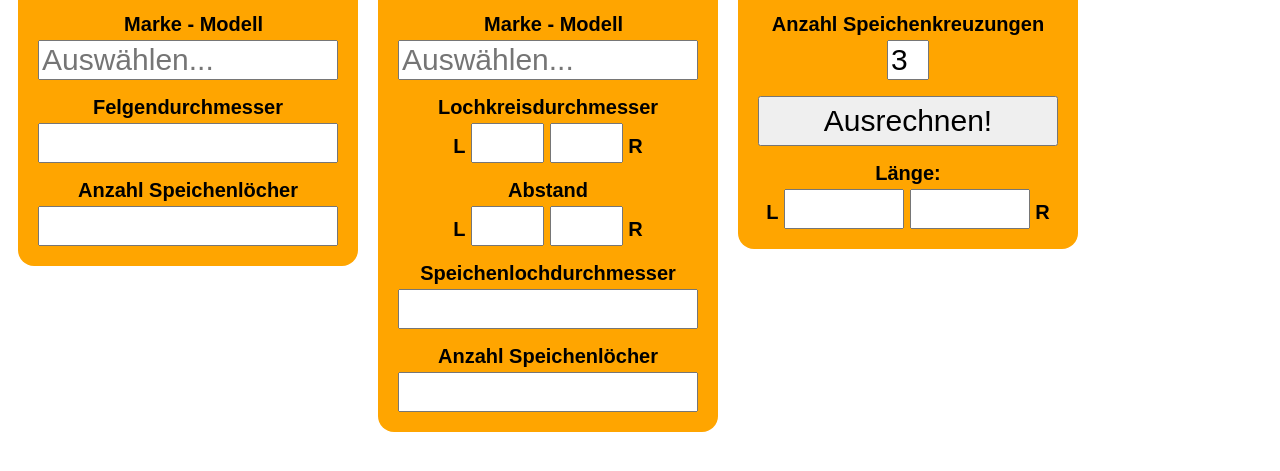
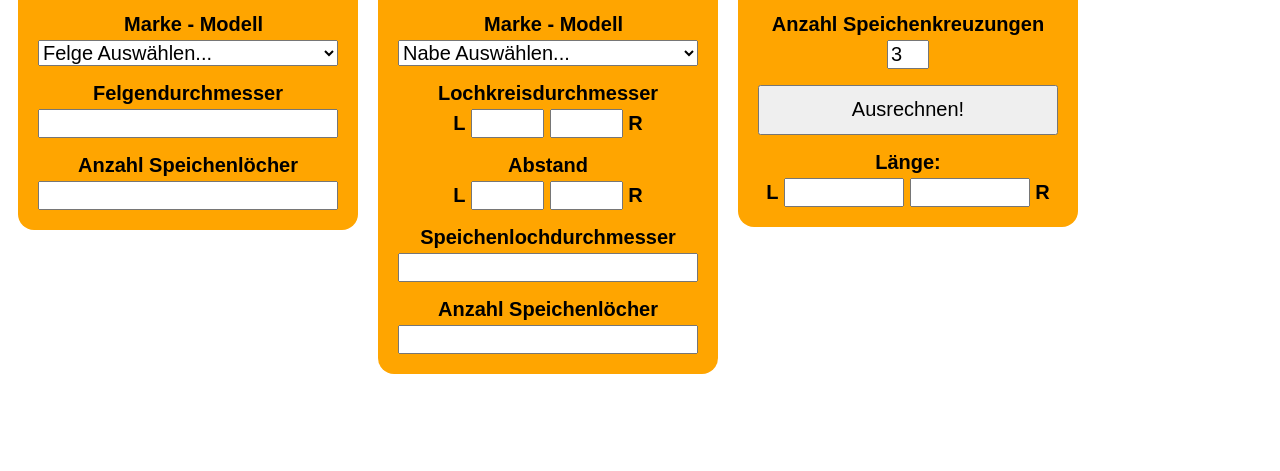
Before and after one commit to GladOSkar/SpeiLang-2, a plain HTML site: page OFFLINE_READONLY/SpeiLang.html in a window 1280 px wide. Shown: the part 143-614 px from the top of the page. Drawn offline with Linux system fonts and the light colour scheme.

Commit message:
corrected unicode chars in db, more functionality

```diff
--- a/OFFLINE_READONLY/SpeiLang.html
+++ b/OFFLINE_READONLY/SpeiLang.html
@@ -7,12 +7,12 @@
 		<div class="forms">
 			<h1>Felge</h1>
 			<h3>&nbsp;&nbsp;Marke - Modell</h3>
-			<input type="text" id="felgenfeld" placeholder="Auswählen..." list="felgenliste">
-				 <datalist id="felgenliste">
-					<option value="ALESA 9021, 622x21">
-					<option value="ALESA 913, 622x13 V- Profil">
-					<option value="ALEX AL-DA 16, 622x17mm, V- Profil">
-				 </datalist>
+			<select id="felgenfeld">
+				<option value="">Bitte Auswählen...</option>
+				<option value="ALESA 9021, 622x21">ALESA 9021, 622x21</option>
+				<option value="ALESA 913, 622x13 V- Profil">ALESA 913, 622x13 V- Profil</option>
+				<option value="ALEX AL-DA 16, 622x17mm, V- Profil">ALEX AL-DA 16, 622x17mm, V- Profil</option>
+			</select>
 			<h3>Felgendurchmesser</h3>
 			<input id="val1" type="number">
 			<h3>Anzahl Speichenlöcher</h3>
@@ -21,12 +21,12 @@
 		<div class="forms">
 			<h1>Nabe</h1>
 			<h3>&nbsp;&nbsp;Marke - Modell</h3>
-			<input type="text" id="nabenfeld" placeholder="Auswählen..." list="nabenliste">
-				 <datalist id="nabenliste">
-					<option value="cadabra">
-					<option value="Test">
-					<option value="xD">
-				 </datalist>
+			<select id="nabenfeld">
+				<option value="">Bitte Auswählen...</option>
+				<option value="cadabra">Cadabra</option>
+				<option value="Test">Test</option>
+				<option value="xD">xD</option>
+			</select>
 			<h3>Lochkreisdurchmesser</h3>
 			L&nbsp;<input id="val2" type="number" class="sides">
 				 <input id="val3" type="number" class="sides">&nbsp;R
--- a/OFFLINE_READONLY/main.js
+++ b/OFFLINE_READONLY/main.js
@@ -58,28 +58,82 @@ function calc() {
 	}
 }
 
-document.getElementById("SLbutton").addEventListener("click", calc);
+function findentry(name, typ) {
+	var teil, data
+	if (typ) {
+		data = nabendata;
+	} else {
+		data = felgendata;
+	}
 
-window.onload = function() {
+	data.some(function (entry) {
+		if (entry._id == name) {
+			teil = entry;
+			return entry._id == name;
+		}
+	});
 
-	var dl = document.getElementById("felgenliste");
+	return teil;
+}
+
+function readfelgen() {
+	var obj, felge = document.getElementById("felgenfeld").value;
+	console.log("hole werte für felge: " + felge + ".")
+	obj = findentry(felge, 0);
+	console.log("gefunden: " + obj);
+	document.getElementById("val1").value = obj.durchmesser;
+	document.getElementById("val9").value = obj.lochzahl;
+	calc();
+}
+
+function readnaben() {
+	var obj, nabe = document.getElementById("nabenfeld").value;
+	console.log("hole werte für nabe: " + nabe + ".")
+	obj = findentry(nabe, 1);
+	console.log("gefunden: " + obj);
+	document.getElementById("val2").value = obj.lochkreisDML;
+	document.getElementById("val3").value = obj.lochkreisDMR;
+	document.getElementById("val4").value = obj.abstandL;
+	document.getElementById("val5").value = obj.abstandR;
+	document.getElementById("val6").value = obj.lochzahl;
+	document.getElementById("val7").value = obj.speichenlochDM;
+	calc();
+}
+
+window.onload = function () {
+	"use strict";
+
+	var dl = document.getElementById("felgenfeld"), phe = document.createElement("option"), phz = document.createElement("option"), vi, i;
+	phe.value = "";
+	phe.innerHTML = "Felge Auswählen...";
 	dl.innerHTML = "";
+	dl.appendChild(phe);
 	felgendata.forEach(function (felge) {
-		"use strict";
-
 		var opt = document.createElement("option");
 		opt.value = felge._id;
+		opt.innerHTML = felge._id;
 		dl.appendChild(opt);
 	});
 
-	dl = document.getElementById("nabenliste");
+	phz.value = "";
+	phz.innerHTML = "Nabe Auswählen...";
+	dl = document.getElementById("nabenfeld");
 	dl.innerHTML = "";
+	dl.appendChild(phz);
 	nabendata.forEach(function (nabe) {
-		"use strict";
-
 		var opt = document.createElement("option");
 		opt.value = nabe._id;
+		opt.innerHTML = nabe._id;
 		dl.appendChild(opt);
 	});
 
+	document.getElementById("felgenfeld").addEventListener("change", readfelgen);
+	document.getElementById("nabenfeld").addEventListener("change", readnaben);
+
+	document.getElementById("SLbutton").addEventListener("click", calc);
+
+	vi = document.querySelectorAll("input:not([readonly])");
+	for (i = 0; i < vi.length; i += 1) {
+		vi[i].addEventListener("change", calc);
+	}
 };
--- a/OFFLINE_READONLY/res/felgenSC-C.json
+++ b/OFFLINE_READONLY/res/felgenSC-C.json
@@ -40,7 +40,7 @@ var felgendata = [
     "durchmesser":606
   },
   {
-    "_id":"AMBROSIO V-Profil ohne �sen 622-13,5",
+    "_id":"AMBROSIO V-Profil ohne Ösen 622-13,5",
     "lochzahl":32,
     "durchmesser":601
   },
@@ -540,22 +540,22 @@ var felgendata = [
     "durchmesser":393
   },
   {
-    "_id":"RIGIDA Big Bull - 26\" -  559 x 25 mm -  einfach ge�st",
+    "_id":"RIGIDA Big Bull - 26\" -  559 x 25 mm -  einfach geöst",
     "lochzahl":36,
     "durchmesser":540
   },
   {
-    "_id":"RIGIDA Big Bull - 28\" - 622 x 25 mm - doppelt ge�st",
+    "_id":"RIGIDA Big Bull - 28\" - 622 x 25 mm - doppelt geöst",
     "lochzahl":36,
     "durchmesser":602
   },
   {
-    "_id":"RIGIDA CHRINA - 28\" - 622 x 13 mm - doppelt ge�st",
+    "_id":"RIGIDA CHRINA - 28\" - 622 x 13 mm - doppelt geöst",
     "lochzahl":36,
     "durchmesser":608
   },
   {
-    "_id":"RIGIDA Chrina - 28\" - 622 x 13 mm - einfach ge�st",
+    "_id":"RIGIDA Chrina - 28\" - 622 x 13 mm - einfach geöst",
     "lochzahl":36,
     "durchmesser":608
   },
@@ -565,7 +565,7 @@ var felgendata = [
     "durchmesser":539
   },
   {
-    "_id":"RIGIDA Disc Bull 559, einfach ge�st",
+    "_id":"RIGIDA Disc Bull 559, einfach geöst",
     "lochzahl":36,
     "durchmesser":538
   },
@@ -640,7 +640,7 @@ var felgendata = [
     "durchmesser":602
   },
   {
-    "_id":"RIGIDA Sphinx - 622 doppelt ge�st",
+    "_id":"RIGIDA Sphinx - 622 doppelt geöst",
     "lochzahl":36,
     "durchmesser":607
   },
@@ -695,7 +695,7 @@ var felgendata = [
     "durchmesser":545
   },
   {
-    "_id":"RIGIDA ZAC 19 , 622x19,  einfach ge�st",
+    "_id":"RIGIDA ZAC 19 , 622x19,  einfach geöst",
     "lochzahl":36,
     "durchmesser":609
   },
@@ -705,7 +705,7 @@ var felgendata = [
     "durchmesser":545
   },
   {
-    "_id":"RIGIDA ZAC 19 - 622x19 doppelt ge�st",
+    "_id":"RIGIDA ZAC 19 - 622x19 doppelt geöst",
     "lochzahl":36,
     "durchmesser":609
   },
@@ -765,7 +765,7 @@ var felgendata = [
     "durchmesser":548
   },
   {
-    "_id":"RYDE Andra 210, unge�st, gepunzt",
+    "_id":"RYDE Andra 210, ungeöst, gepunzt",
     "lochzahl":36,
     "durchmesser":601.7
   },
@@ -790,7 +790,7 @@ var felgendata = [
     "durchmesser":604
   },
   {
-    "_id":"SCH�RMANN Alloy Ultra, 622x13",
+    "_id":"SCHÜRMANN Alloy Ultra, 622x13",
     "lochzahl":36,
     "durchmesser":604
   },
@@ -800,17 +800,17 @@ var felgendata = [
     "durchmesser":571
   },
   {
-    "_id":"SUN RIMS 0� XC, TCB , 559x24",
+    "_id":"SUN RIMS 0° XC, TCB , 559x24",
     "lochzahl":36,
     "durchmesser":544
   },
   {
-    "_id":"SUN RIMS 0�XC TBC, 622-14",
+    "_id":"SUN RIMS 0° XC TBC, 622-14",
     "lochzahl":36,
     "durchmesser":610
   },
   {
-    "_id":"SUN RIMS 0�XC, TBC, 559-14",
+    "_id":"SUN RIMS 0° XC, TBC, 559-14",
     "lochzahl":36,
     "durchmesser":544
   },
--- a/OFFLINE_READONLY/res/nabenSC-C.json
+++ b/OFFLINE_READONLY/res/nabenSC-C.json
@@ -18,7 +18,7 @@ var nabendata = [
     "abstandR":34
   },
   {
-    "_id":"H�GI  MTB 8 f., 135 mm",
+    "_id":"HÜGI  MTB 8 f., 135 mm",
     "lochzahl":36,
     "speichenlochDM":2.5,
     "lochkreisDML":45,
@@ -27,7 +27,7 @@ var nabendata = [
     "abstandR":20
   },
   {
-    "_id":"H�GI 240 VR",
+    "_id":"HÜGI 240 VR",
     "lochzahl":32,
     "speichenlochDM":2.5,
     "lochkreisDML":36,
@@ -36,7 +36,7 @@ var nabendata = [
     "abstandR":35
   },
   {
-    "_id":"H�GI Disc Brake VR f�r Gustav M Scheibenbremse",
+    "_id":"HÜGI Disc Brake VR für Gustav M Scheibenbremse",
     "lochzahl":36,
     "speichenlochDM":2.5,
     "lochkreisDML":60,
@@ -45,7 +45,7 @@ var nabendata = [
     "abstandR":37
   },
   {
-    "_id":"H�GI DT Swiss cerit mit Scheibenbremse 135mm",
+    "_id":"HÜGI DT Swiss cerit mit Scheibenbremse 135mm",
     "lochzahl":36,
     "speichenlochDM":2.4,
     "lochkreisDML":58,
@@ -54,7 +54,7 @@ var nabendata = [
     "abstandR":29
   },
   {
-    "_id":"H�GI ONYX, 100 mm",
+    "_id":"HÜGI ONYX, 100 mm",
     "lochzahl":36,
     "speichenlochDM":2.5,
     "lochkreisDML":40,
@@ -63,7 +63,7 @@ var nabendata = [
     "abstandR":37
   },
   {
-    "_id":"H�GI ONYX, MTB, 9- fach, 135 mm",
+    "_id":"HÜGI ONYX, MTB, 9- fach, 135 mm",
     "lochzahl":36,
     "speichenlochDM":2.5,
     "lochkreisDML":46,
@@ -72,7 +72,7 @@ var nabendata = [
     "abstandR":22
   },
   {
-    "_id":"H�GI TD (Tandem), 140 mm, f. Scheibenbr.",
+    "_id":"HÜGI TD (Tandem), 140 mm, f. Scheibenbr.",
     "lochzahl":40,
     "speichenlochDM":2.5,
     "lochkreisDML":60,
@@ -261,7 +261,7 @@ var nabendata = [
     "abstandR":29
   },
   {
-    "_id":"MICHE RG� Racing 100mm",
+    "_id":"MICHE RG² Racing 100mm",
     "lochzahl":36,
     "speichenlochDM":2.5,
     "lochkreisDML":40,
@@ -270,7 +270,7 @@ var nabendata = [
     "abstandR":34
   },
   {
-    "_id":"MICHE RG� Racing 130mm",
+    "_id":"MICHE RG² Racing 130mm",
     "lochzahl":36,
     "speichenlochDM":2.5,
     "lochkreisDML":47,
@@ -459,7 +459,7 @@ var nabendata = [
     "abstandR":19
   },
   {
-    "_id":"RENAK Nabendynamo (verst�rktes Getriebe)",
+    "_id":"RENAK Nabendynamo (verstärktes Getriebe)",
     "lochzahl":36,
     "speichenlochDM":2.5,
     "lochkreisDML":54,
@@ -495,7 +495,7 @@ var nabendata = [
     "abstandR":21
   },
   {
-    "_id":"SACHS 3x7, 130 mm (Aluh�lse)",
+    "_id":"SACHS 3x7, 130 mm (Aluhülse)",
     "lochzahl":36,
     "speichenlochDM":2.5,
     "lochkreisDML":67,
@@ -612,7 +612,7 @@ var nabendata = [
     "abstandR":28
   },
   {
-    "_id":"SACHS Orbit 2x6 (127,5 achsl�nge)",
+    "_id":"SACHS Orbit 2x6 (127,5 achslänge)",
     "lochzahl":36,
     "speichenlochDM":2.5,
     "lochkreisDML":54,
@@ -657,7 +657,7 @@ var nabendata = [
     "abstandR":32
   },
   {
-    "_id":"SACHS PENTASPORT, 2 z�gig",
+    "_id":"SACHS PENTASPORT, 2 zägig",
     "lochzahl":36,
     "speichenlochDM":2.5,
     "lochkreisDML":73,
@@ -693,7 +693,7 @@ var nabendata = [
     "abstandR":34
   },
   {
-    "_id":"SACHS Spectro P5 mit R�cktritt",
+    "_id":"SACHS Spectro P5 mit Rücktritt",
     "lochzahl":36,
     "speichenlochDM":3,
     "lochkreisDML":76,
@@ -729,7 +729,7 @@ var nabendata = [
     "abstandR":30
   },
   {
-    "_id":"SACHS TORPEDO DREIGANG/R�CKTRITT 515",
+    "_id":"SACHS TORPEDO DREIGANG/RÜCKTRITT 515",
     "lochzahl":36,
     "speichenlochDM":3.2,
     "lochkreisDML":58,
@@ -747,7 +747,7 @@ var nabendata = [
     "abstandR":25
   },
   {
-    "_id":"SACHS TORPEDO R�CKTRITTNABE",
+    "_id":"SACHS TORPEDO RÜCKTRITTNABE",
     "lochzahl":36,
     "speichenlochDM":3.2,
     "lochkreisDML":52,
@@ -882,7 +882,7 @@ var nabendata = [
     "abstandR":14
   },
   {
-    "_id":"Shimano Record      Fh7 -RE2",
+    "_id":"Shimano Record Fh7 -RE2",
     "lochzahl":32,
     "speichenlochDM":2.5,
     "lochkreisDML":44,
@@ -990,7 +990,7 @@ var nabendata = [
     "abstandR":34
   },
   {
-    "_id":"SHIMANO 3 x 7, 126 mm (Stahlh�lse)",
+    "_id":"SHIMANO 3 x 7, 126 mm (Stahlhülse)",
     "lochzahl":36,
     "speichenlochDM":2.5,
     "lochkreisDML":67,
@@ -1098,7 +1098,7 @@ var nabendata = [
     "abstandR":32
   },
   {
-    "_id":"SHIMANO CB-E110 R�cktritt",
+    "_id":"SHIMANO CB-E110 Rücktritt",
     "lochzahl":36,
     "speichenlochDM":2.5,
     "lochkreisDML":48,
@@ -1935,7 +1935,7 @@ var nabendata = [
     "abstandR":23
   },
   {
-    "_id":"SHIMANO NEXUS 4-Gang, R�cktritt  B=124mm",
+    "_id":"SHIMANO NEXUS 4-Gang, Rücktritt  B=124mm",
     "lochzahl":36,
     "speichenlochDM":2.5,
     "lochkreisDML":83,
@@ -1971,7 +1971,7 @@ var nabendata = [
     "abstandR":34
   },
   {
-    "_id":"SHIMANO NEXUS SG7-C30- 7Gang, R�cktrittbremse B=128mm",
+    "_id":"SHIMANO NEXUS SG7-C30- 7Gang, Rücktrittbremse B=128mm",
     "lochzahl":36,
     "speichenlochDM":3,
     "lochkreisDML":84,
@@ -2034,7 +2034,7 @@ var nabendata = [
     "abstandR":20
   },
   {
-    "_id":"SHIMANO R�ckbremsnabe CB-E110, 126 mm (spezial!)",
+    "_id":"SHIMANO Rückbremsnabe CB-E110, 126 mm (spezial!)",
     "lochzahl":36,
     "speichenlochDM":2.5,
     "lochkreisDML":48,
@@ -2079,7 +2079,7 @@ var nabendata = [
     "abstandR":25
   },
   {
-    "_id":"SHIMANO SG-8R25 / 8Fach-Nabens. o. R�cktritt",
+    "_id":"SHIMANO SG-8R25 / 8Fach-Nabens. o. Rücktritt",
     "lochzahl":36,
     "speichenlochDM":3,
     "lochkreisDML":92,
@@ -2268,7 +2268,7 @@ var nabendata = [
     "abstandR":23
   },
   {
-    "_id":"SRAM Automatix f�r Rollerbrake 130 mm",
+    "_id":"SRAM Automatix für Rollerbrake 130 mm",
     "lochzahl":36,
     "speichenlochDM":2.5,
     "lochkreisDML":70,
@@ -2367,7 +2367,7 @@ var nabendata = [
     "abstandR":28
   },
   {
-    "_id":"Sturmey Archer SPRINTER COASTER, 5 Gang, r�cktritt",
+    "_id":"Sturmey Archer SPRINTER COASTER, 5 Gang, Rücktritt",
     "lochzahl":36,
     "speichenlochDM":2.5,
     "lochkreisDML":65,
--- a/OFFLINE_READONLY/style.css
+++ b/OFFLINE_READONLY/style.css
@@ -28,9 +28,9 @@ h3 {
 	font-size: 20;
 }
 
-input, button {
+input, button, select {
 	width: 300px;
-	font-size: 30;
+	font-size: 20;
 }
 
 button {
```
Also changed, not shown: db_files/felgenSC-C.json (+14 -14 lines), db_files/felgenSC.json (+14 -14 lines), db_files/nabenSC-C.json (+25 -25 lines), db_files/nabenSC.json (+25 -25 lines).
